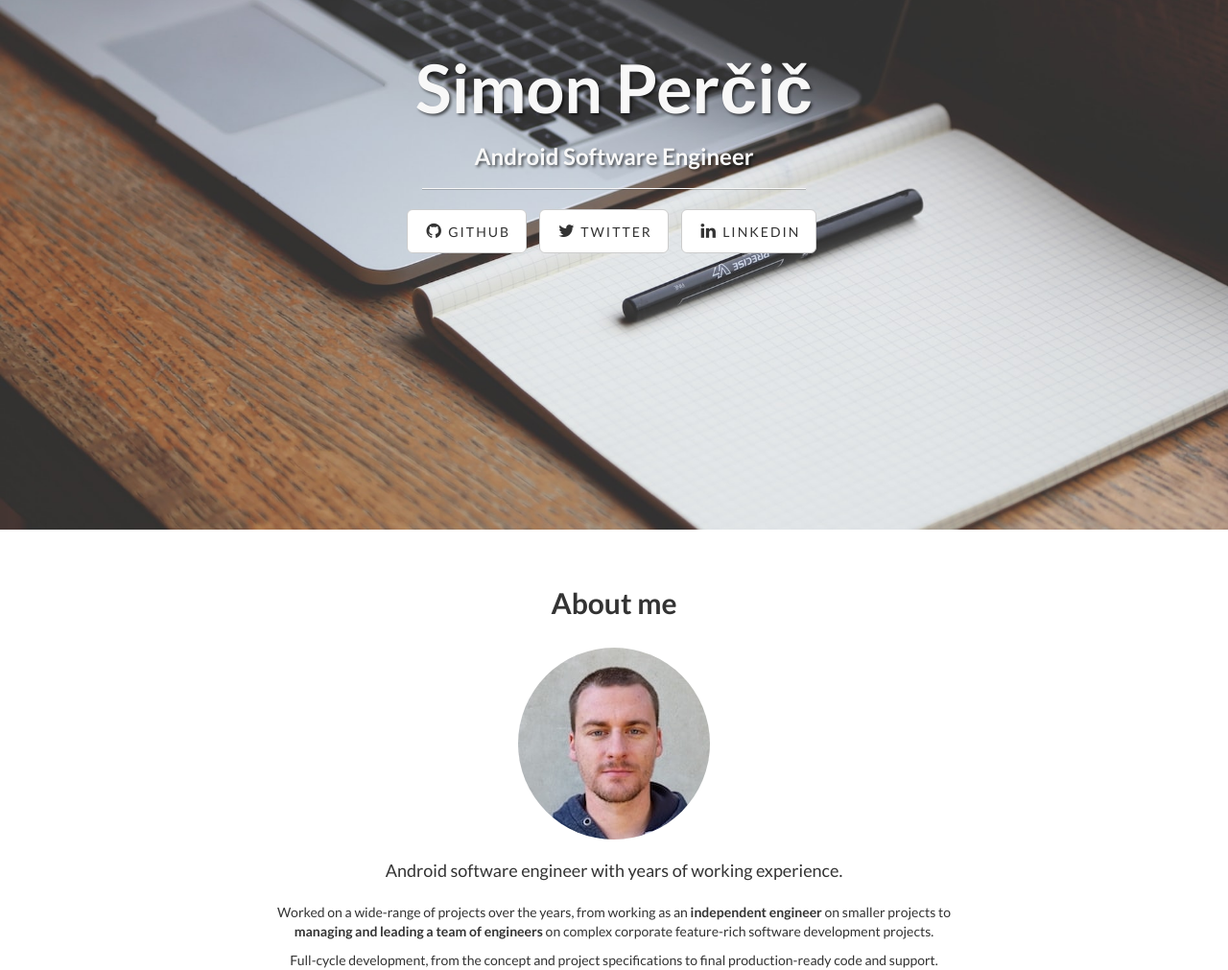
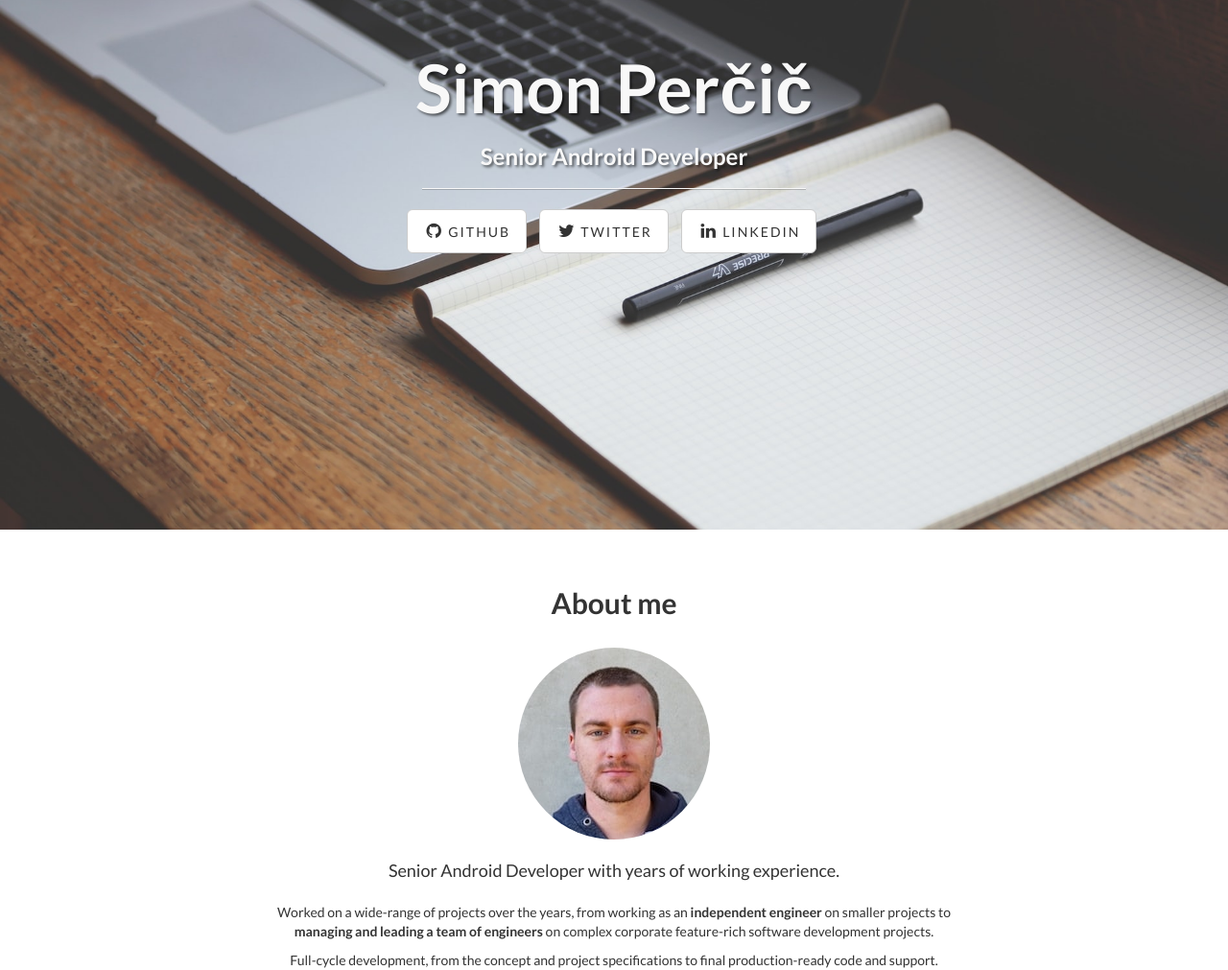
Before and after one commit to simonpercic/simonpercic.github.io, a Jekyll site: the page built from index.html, in a window 1280 px wide and 1400 px high. Shown: the part 225-1236 px from the top of the window at 96% size. Built offline with Jekyll 4.4.1, drawn with Linux system fonts in a browser that asks for light colours.

Commit message:
Title update

```diff
--- a/_config.yml
+++ b/_config.yml
@@ -8,7 +8,7 @@ email: simon@percic.si
 author: Simon Perčič
 description: > # "Write an awesome description for your new site here.
   Simon Perčič
-  Android software engineer with years of working experience.
+  Senior Android Developer with years of working experience.
   Full-cycle development, from the concept and project specifications to final production-ready code and support."
 
 # ----------------------- #
--- a/_includes/about.html
+++ b/_includes/about.html
@@ -7,7 +7,7 @@
               <br/>
                 <img src="../img/profile.jpg" alt="Profile" class="img-circle profile-image">
                 <div class="about-content">
-                  <p class="lead">Android software engineer with years of working experience.</p>
+                  <p class="lead">Senior Android Developer with years of working experience.</p>
                   <p>Worked on a wide-range of projects over the years, from working as an <strong>independent engineer</strong> on smaller projects to <strong>managing and leading a team of engineers</strong> on complex corporate feature-rich software development projects.</p>
                   <p>Full-cycle development, from the concept and project specifications to final production-ready code and support.</p>
                   <ul class="list-inline">
--- a/index.html
+++ b/index.html
@@ -1,5 +1,5 @@
 ---
 layout: default
 title: Simon Perčič
-subTitle: Android Software Engineer
+subTitle: Senior Android Developer
 ---
```
